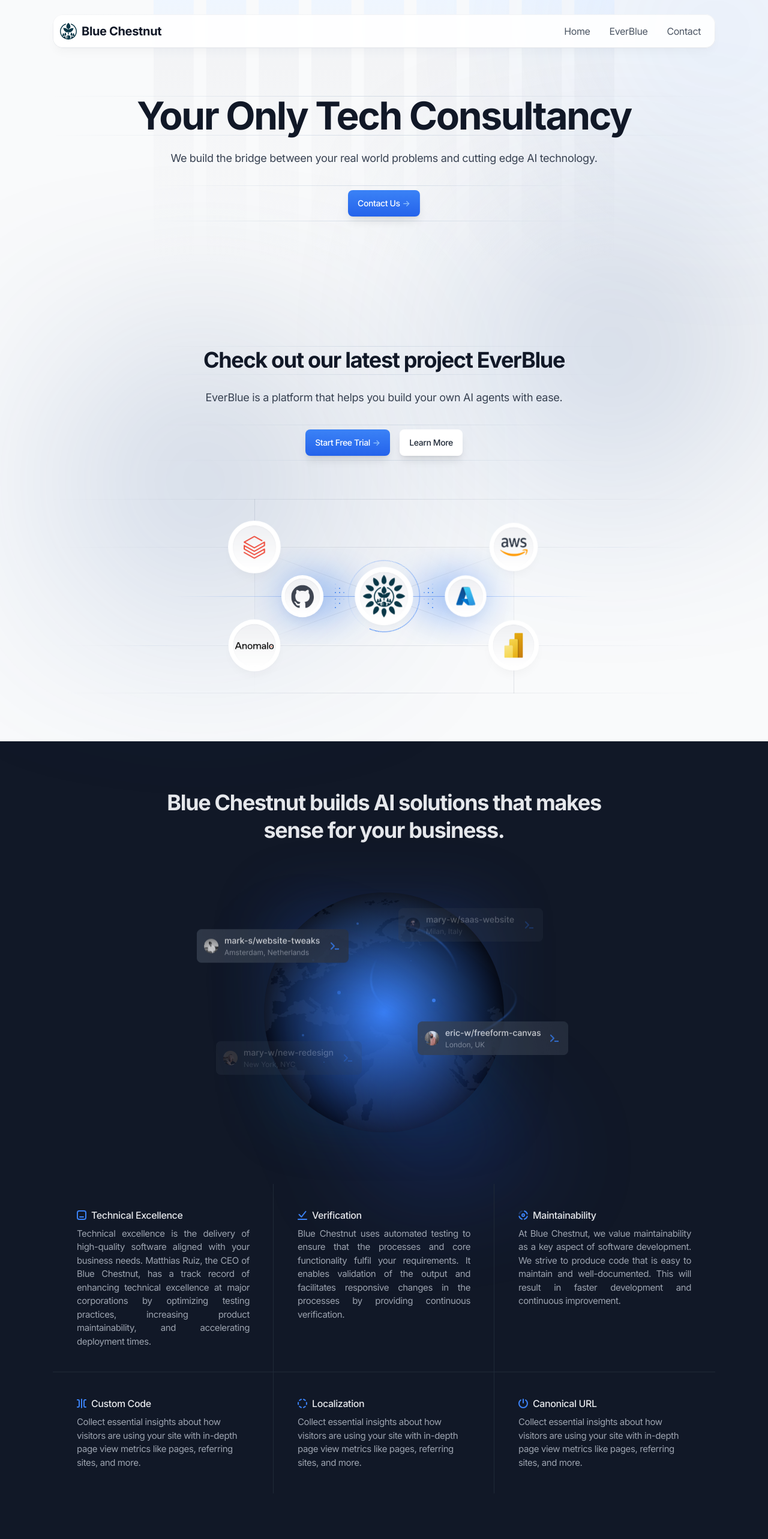
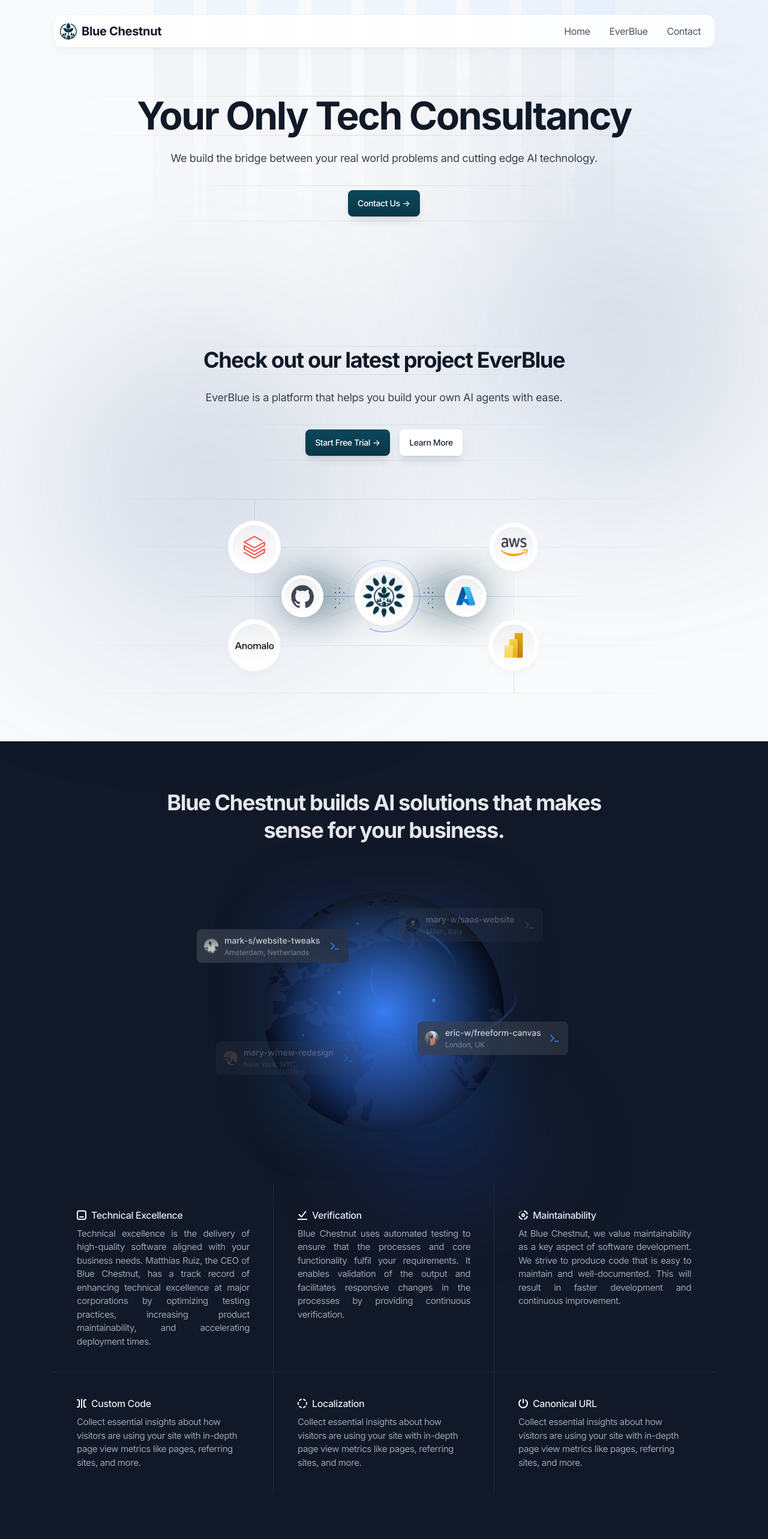
Before and after one commit to Blue-Chestnut/landingpage, a Next.js app: page / in a window 1280 px wide. Shown: the top 2566 px of the page at 60% size. Built offline with nearby package versions, Linux system fonts and the light colour scheme.

Commit message:
added responsiveness and better color scheme

```diff
--- a/components/business-categories.tsx
+++ b/components/business-categories.tsx
@@ -31,12 +31,12 @@
                 data-aos-delay={450}
               >
                 <a
-                  className="btn group mb-4 w-full bg-gradient-to-t from-blue-600 to-blue-500 bg-[length:100%_100%] bg-[bottom] text-white shadow hover:bg-[length:100%_150%] sm:mb-0 sm:w-auto"
+                  className="btn group mb-4 w-full bg-gradient-to-t from-[#093747] to-[#0b475b] bg-[length:100%_100%] bg-[bottom] text-white shadow hover:bg-[length:100%_150%] sm:mb-0 sm:w-auto"
                   href="#0"
                 >
                   <span className="relative inline-flex items-center">
                     Start Free Trial{" "}
-                    <span className="ml-1 tracking-normal text-blue-300 transition-transform group-hover:translate-x-0.5">
+                    <span className="ml-1 tracking-normal text-white transition-transform group-hover:translate-x-0.5">
                       -&gt;
                     </span>
                   </span>
@@ -56,7 +56,7 @@
             {/* Small blue dots */}
             <div className="absolute -z-10">
               <svg
-                className="fill-blue-500 scale-75 md:scale-100"
+                className="fill-[#093747] scale-75 md:scale-100"
                 xmlns="http://www.w3.org/2000/svg"
                 width={164}
                 height={41}
@@ -168,7 +168,7 @@
               >
                 <g opacity="0.6" filter="url(#filter0_f_2044_9)">
                   <path
-                    className="fill-blue-500"
+                    className="fill-[#093747]"
                     fillRule="evenodd"
                     clipRule="evenodd"
                     d="M80 112C62.3269 112 48 97.6731 48 80C48 62.3269 62.3269 48 80 48C97.6731 48 171 62.3269 171 80C171 97.6731 97.6731 112 80 112ZM352 112C369.673 112 384 97.6731 384 80C384 62.3269 369.673 48 352 48C334.327 48 261 62.3269 261 80C261 97.6731 334.327 112 352 112Z"
--- a/components/cta.tsx
+++ b/components/cta.tsx
@@ -14,20 +14,22 @@
             className="absolute bottom-0 left-1/2 -z-10 -translate-x-1/2 translate-y-1/2"
             aria-hidden="true"
           >
-            <div className="h-56 w-[480px] rounded-full border-[20px] border-blue-500 blur-3xl" />
+            <div className="h-56 w-[480px] rounded-full border-[20px] border-white blur-3xl" />
           </div>
           {/* Stripes illustration */}
           <div
             className="pointer-events-none absolute left-1/2 top-0 -z-10 -translate-x-1/2 transform"
             aria-hidden="true"
           >
-            <Image
+            {
+              /* <Image
               className="max-w-none"
               src={Stripes}
               width={768}
               height={432}
               alt="Stripes"
-            />
+            /> */
+            }
           </div>
           <div className="px-4 py-12 md:px-12 md:py-20">
             <h2 className="mb-6 border-y text-3xl font-bold text-gray-200 [border-image:linear-gradient(to_right,transparent,theme(colors.slate.700/.7),transparent)1] md:mb-12 md:text-4xl">
@@ -35,12 +37,12 @@
             </h2>
             <div className="mx-auto max-w-xs sm:flex sm:max-w-none sm:justify-center">
               <a
-                className="btn group mb-4 w-full bg-gradient-to-t from-blue-600 to-blue-500 bg-[length:100%_100%] bg-[bottom] text-white shadow hover:bg-[length:100%_150%] sm:mb-0 sm:w-auto"
+                className="btn group mb-4 w-full bg-gradient-to-t from-[#093747] to-[#0b475b] bg-[length:100%_100%] bg-[bottom] text-white shadow hover:bg-[length:100%_150%] sm:mb-0 sm:w-auto"
                 href="mailto:contact@bluechestnut.com"
               >
                 <span className="relative inline-flex items-center">
                   Contact Us
-                  <span className="ml-1 tracking-normal text-blue-300 transition-transform group-hover:translate-x-0.5">
+                  <span className="ml-1 tracking-normal text-white transition-transform group-hover:translate-x-0.5">
                     -&gt;
                   </span>
                 </span>
--- a/components/features-planet.tsx
+++ b/components/features-planet.tsx
@@ -76,7 +76,7 @@
             <article>
               <h3 className="mb-2 flex items-center space-x-2 font-medium text-gray-200">
                 <svg
-                  className="fill-blue-500"
+                  className="fill-white"
                   xmlns="http://www.w3.org/2000/svg"
                   width={16}
                   height={16}
@@ -97,7 +97,7 @@
             <article>
               <h3 className="mb-2 flex items-center space-x-2 font-medium text-gray-200">
                 <svg
-                  className="fill-blue-500"
+                  className="fill-white"
                   xmlns="http://www.w3.org/2000/svg"
                   width={16}
                   height={16}
@@ -116,7 +116,7 @@
             <article>
               <h3 className="mb-2 flex items-center space-x-2 font-medium text-gray-200">
                 <svg
-                  className="fill-blue-500"
+                  className="fill-white"
                   xmlns="http://www.w3.org/2000/svg"
                   width={16}
                   height={16}
@@ -139,7 +139,7 @@
             <article>
               <h3 className="mb-2 flex items-center space-x-2 font-medium text-gray-200">
                 <svg
-                  className="fill-blue-500"
+                  className="fill-white"
                   xmlns="http://www.w3.org/2000/svg"
                   width={16}
                   height={16}
@@ -157,7 +157,7 @@
             <article>
               <h3 className="mb-2 flex items-center space-x-2 font-medium text-gray-200">
                 <svg
-                  className="fill-blue-500"
+                  className="fill-white"
                   xmlns="http://www.w3.org/2000/svg"
                   width={16}
                   height={16}
@@ -175,7 +175,7 @@
             <article>
               <h3 className="mb-2 flex items-center space-x-2 font-medium text-gray-200">
                 <svg
-                  className="fill-blue-500"
+                  className="fill-white"
                   xmlns="http://www.w3.org/2000/svg"
                   width={16}
                   height={16}
--- a/components/hero-home.tsx
+++ b/components/hero-home.tsx
@@ -33,12 +33,12 @@
                   data-aos-delay={450}
                 >
                   <a
-                    className="btn group mb-4 w-full bg-gradient-to-t from-blue-600 to-blue-500 bg-[length:100%_100%] bg-[bottom] text-white shadow hover:bg-[length:100%_150%] sm:mb-0 sm:w-auto"
+                    className="btn group mb-4 w-full bg-gradient-to-t from-[#093747] to-[#0b475b] bg-[length:100%_100%] bg-[bottom] text-white shadow hover:bg-[length:100%_150%] sm:mb-0 sm:w-auto"
                     href="mailto:contact@blue-chestnut.com"
                   >
                     <span className="relative inline-flex items-center">
                       Contact Us{" "}
-                      <span className="ml-1 tracking-normal text-blue-300 transition-transform group-hover:translate-x-0.5">
+                      <span className="ml-1 tracking-normal text-white transition-transform group-hover:translate-x-0.5">
                         -&gt;
                       </span>
                     </span>
--- a/components/large-testimonial.tsx
+++ b/components/large-testimonial.tsx
@@ -30,13 +30,14 @@
               />
             </div>
             <p className="text-2xl font-bold text-gray-900">
-              “Thanks to Blue Chestnut’s great work, we have seen performance gains in our AI pipelines. We recommend
-              Blue Chestnut for their commitment, speed of delivery and technical excellence.”
+              “Thanks to Blue Chestnut’s great work, we have seen performance
+              gains in our AI pipelines. We recommend Blue Chestnut for their
+              commitment, speed of delivery and technical excellence.”
             </p>
             <div className="text-sm font-medium text-gray-500">
               <span className="text-gray-700">Patrick Mertens</span>{" "}
               <span className="text-gray-400">/</span>{" "}
-              <a className="text-blue-500" href="#0">
+              <a className="text-[#093747]" href="#0">
                 CTO at Riiico
               </a>
             </div>
--- a/components/ui/footer.tsx
+++ b/components/ui/footer.tsx
@@ -19,7 +19,7 @@
               <Logo />
             </div>
             <div className="text-sm text-gray-600">
-              &copy; blue-chestnut.com - All rights reserved.
+              &copy; Blue Chestnut UG - All rights reserved.
             </div>
           </div>
 
@@ -97,7 +97,7 @@
               <li>
                 <Link
                   className="text-gray-600 transition hover:text-gray-900"
-                  href="#0"
+                  href="https://medium.com/@matthias-ruiz-hamacher"
                 >
                   Blog
                 </Link>
@@ -164,7 +164,7 @@
             <ul className="flex gap-1">
               <li>
                 <Link
-                  className="flex items-center justify-center text-blue-500 transition hover:text-blue-600"
+                  className="flex items-center justify-center text-[#093747] transition hover:text-[#0b475b]"
                   href="https://x.com/MatthiasRuiz22"
                   aria-label="Twitter"
                 >
@@ -180,7 +180,7 @@
               </li>
               <li>
                 <Link
-                  className="flex items-center justify-center text-blue-500 transition hover:text-blue-600"
+                  className="flex items-center justify-center text-[#093747] transition hover:text-[#0b475b]"
                   href="https://medium.com/@matthias-ruiz-hamacher"
                   aria-label="Medium"
                 >
@@ -196,7 +196,7 @@
               </li>
               <li>
                 <Link
-                  className="flex items-center justify-center text-blue-500 transition hover:text-blue-600"
+                  className="flex items-center justify-center text-[#093747] transition hover:text-[#0b475b]"
                   href="https://github.com/Blue-Chestnut"
                   aria-label="Github"
                 >
@@ -227,7 +227,7 @@
           className="absolute bottom-0 left-1/2 -translate-x-1/2 translate-y-2/3"
           aria-hidden="true"
         >
-          <div className="h-56 w-56 rounded-full border-[20px] border-blue-700 blur-[80px]">
+          <div className="h-56 w-56 rounded-full border-[20px] border-[#093747] blur-[80px]">
           </div>
         </div>
       </div>
```
